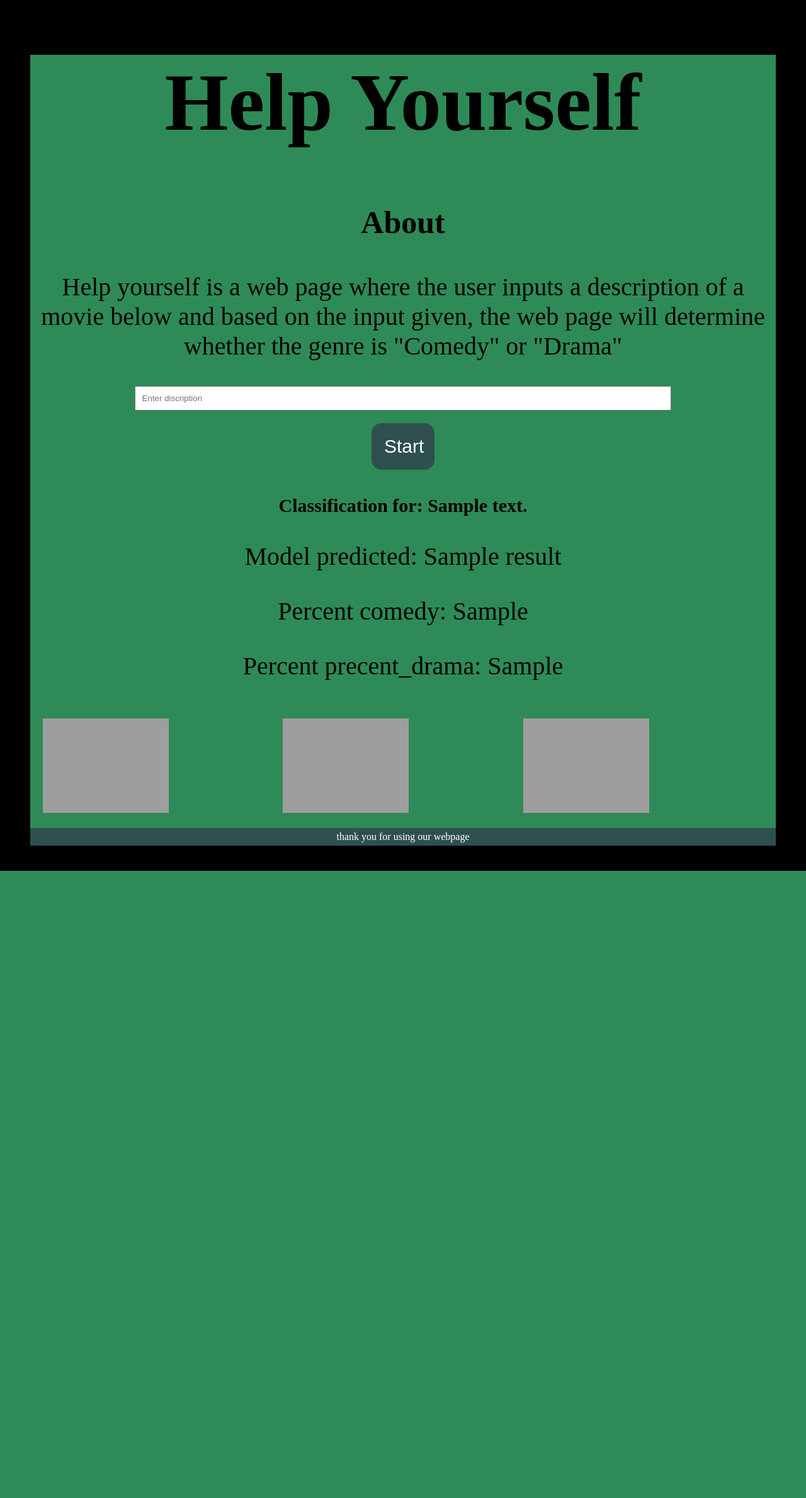
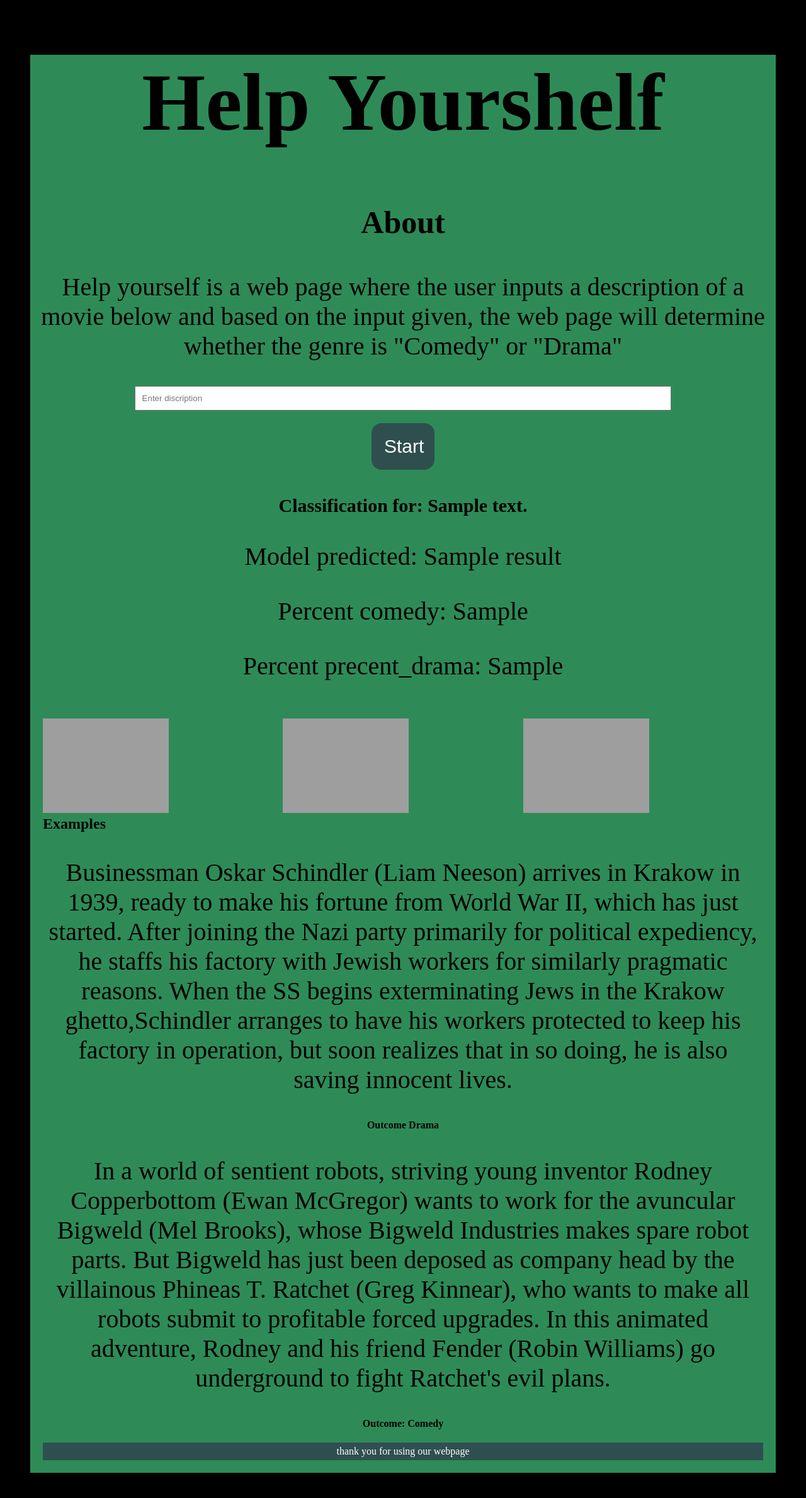
Before and after one commit to estherfarkas/MovieBooks, a Flask app: template templates/index.html in a window 1280 px wide. Shown: the whole page at 63% size. Before the commit the page ends 1383 px from the top, so only its background shows below. Run offline with Flask 2, Linux system fonts and the light colour scheme; the template is opened without the code that fills it: most values are stand-ins (such as "Sample title", 1, 10 or a date in 2020); parts of the project's set-up code (start-up, migrations or seed data) failed here and were passed over; grey boxes are pictures that could not be loaded.

Commit message:
Update index.html

```diff
--- a/templates/index.html
+++ b/templates/index.html
@@ -74,10 +74,13 @@ footer {
     font-size: 30px;
 
   }
+	   h4{
+		   text-align:center;
+	   }
 	</style>
   <body>
     <div class="container">
-      <h1 id="web_title">Help Yourself</h1>
+      <h1 id="web_title">Help Yourshelf</h1>
       <div>
         <h3>About</h3>
         <p>
@@ -140,7 +143,19 @@ footer {
             height="auto"
           />
         </div>
-      </div>
+	      <div>
+		      <h2> Examples</h2>
+		      <p> Businessman Oskar Schindler (Liam Neeson) arrives in Krakow in 1939, ready to make his fortune from World War II, which has just started.
+			      After joining the Nazi party primarily for political expediency, he staffs his factory with Jewish workers for similarly pragmatic reasons.
+			      When the SS begins exterminating Jews in the Krakow ghetto,Schindler arranges to have his workers protected to keep his factory in operation,
+			      but soon realizes that in so doing, he is also saving innocent lives.</p>
+		      <h4>Outcome Drama</h4>
+		      <p> In a world of sentient robots, striving young inventor Rodney Copperbottom (Ewan McGregor) wants to work for the avuncular Bigweld (Mel Brooks), whose Bigweld Industries makes spare robot parts.
+			      But Bigweld has just been deposed as company head by the villainous Phineas T. Ratchet (Greg Kinnear), who wants to make all robots submit to profitable forced upgrades.
+			      In this animated adventure, Rodney and his friend Fender (Robin Williams) go underground to fight Ratchet's evil plans. </p>
+		      <h4> Outcome: Comedy <h4>
+	      </div>
+      <div>
       <footer>thank you for using our webpage</footer>
     </div>
   </body>
```
